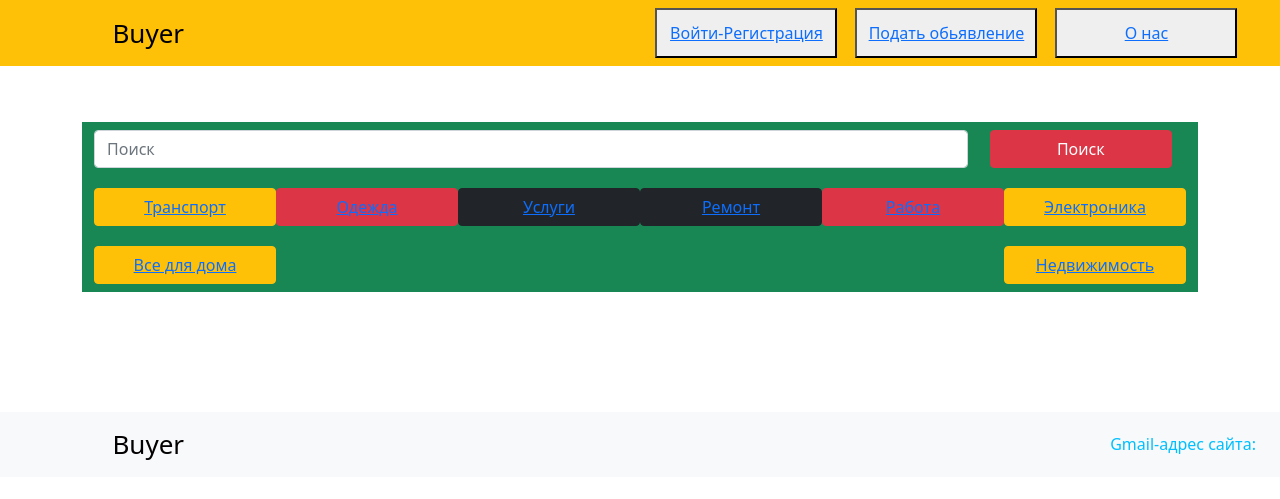
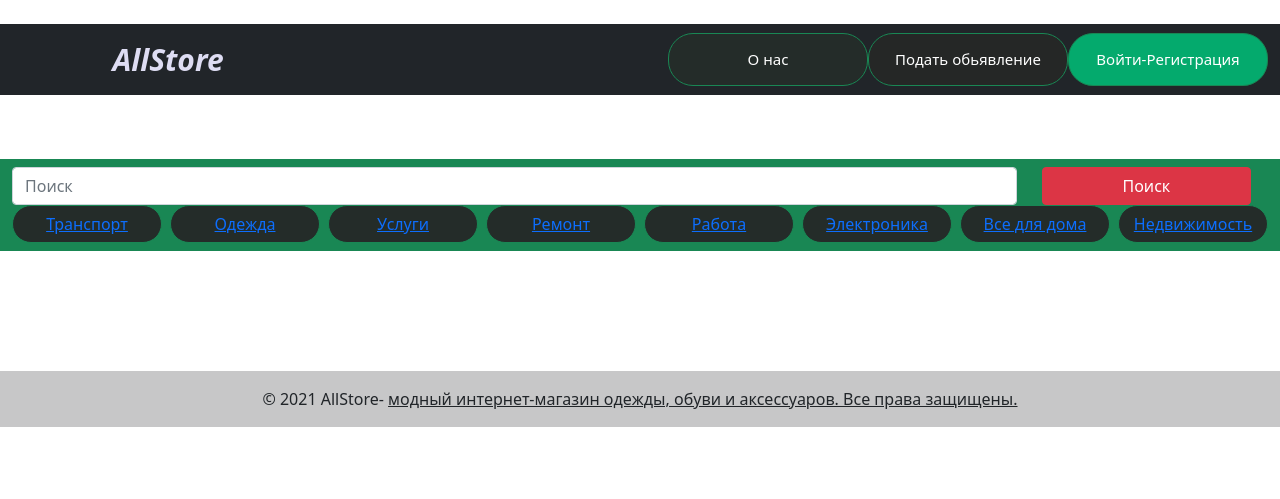
Before and after one commit to Zhantai28/Lalafo-50k, a Django app: page / in a window 1280 px wide. Shown: the top 499 px of the page. Run offline with Django 3.2, Linux system fonts and the light colour scheme; data that the repository does not hold is empty.

Commit message:
added design to base html

```diff
--- a/account/templates/account/index.html
+++ b/account/templates/account/index.html
@@ -4,19 +4,23 @@
 
 {% block page %}
   <nav class="navbar navbar-light bg-success" style="background-color: green; margin-top: 5%; width: 100%;">
+
       <div class="container-fluid" >
           <input class="form-control me-md-2" style="width: 80%;" type="search" placeholder="Поиск" aria-label="Search">
           <div class="d-grid gap-4 col-2 mx-auto">
             <button class="btn btn-danger " type="submit">Поиск</button>
+
+          </div style="display: inline-block">
+          <button class="btn btn-success my-2 my-sm-0" type="button" style="display: inline; width: 150px; background-color: rgb(36, 44, 41); border-radius: 25px"><a href="{{ 'products:c.get_absolute_url' }}" data-filter=".transport">Транспорт</a></button>
+          <button class="btn btn-success my-2 my-sm-0" type="button" style="display: inline; width: 150px; background-color: rgb(36, 44, 41); border-radius: 25px"><a href="{% url 'products:product_by_category' %}" data-filter=".clothes">Одежда</a></button>
+          <button class="btn btn-success my-2 my-sm-0" type="button" style="display: inline; width: 150px; background-color: rgb(36, 44, 41); border-radius: 25px"><a href="#" data-filter=".service">Услуги</a></button>
+          <button class="btn btn-success my-2 my-sm-0" type="button" style="display: inline; width: 150px; background-color: rgb(36, 44, 41); border-radius: 25px"><a href="#" data-filter=".repair">Ремонт</a></button>
+          <button class="btn btn-success my-2 my-sm-0" type="button" style="display: inline; width: 150px; background-color: rgb(36, 44, 41); border-radius: 25px"><a href="#" data-filter=".job">Работа</a></button>
+          <button class="btn btn-success my-2 my-sm-0" type="button" style="display: inline; width: 150px; background-color: rgb(36, 44, 41); border-radius: 25px"><a href="#" data-filter=".electronics">Электроника</a></button>
+          <button class="btn btn-success my-2 my-sm-0" type="button" style="display: inline; width: 150px; background-color: rgb(36, 44, 41); border-radius: 25px"><a href="#" data-filter=".forhome">Все для дома</a></button>
+          <button class="btn btn-success my-2 my-sm-0" type="button" style="display: inline; width: 150px; background-color: rgb(36, 44, 41); border-radius: 25px"><a href="{% url 'products:product_by_category' %}" data-filter=".house">Недвижимость</a></button>
           </div>
-            <button type="button" class="btn btn-warning col-6 col-md-2" style="margin-top: 20px;"><a href="{{ 'products:c.get_absolute_url' }}" data-filter=".transport">Транспорт</a></button>
-          <button type="button" class="btn btn-danger col-6 col-md-2" style="margin-top: 20px;"><a href="{% url 'products:product_by_category' %}" data-filter=".clothes">Одежда</a></button>
-          <button type="button" class="btn btn-dark col-6 col-md-2" style="margin-top: 20px;"><a href="#" data-filter=".service">Услуги</a></button>
-          <button type="button" class="btn btn-dark col-6 col-md-2" style="margin-top: 20px;"><a href="#" data-filter=".repair">Ремонт</a></button>
-          <button type="button" class="btn btn-danger col-6 col-md-2" style="margin-top: 20px;"><a href="#" data-filter=".job">Работа</a></button>
-          <button type="button" class="btn btn-warning col-6 col-md-2" style="margin-top: 20px;"><a href="#" data-filter=".electronics">Электроника</a></button>
-          <button type="button" class="btn btn-warning col-6 col-md-2" style="margin-top: 20px;"><a href="#" data-filter=".forhome">Все для дома</a></button>
-          <button type="button" class="btn btn-warning col-6 col-md-2" style="margin-top: 20px;"><a href="{% url 'products:product_by_category' %}" data-filter=".house">Недвижимость</a></button>
+
       </div>
   </nav>
   <div>
--- a/account/templates/base.html
+++ b/account/templates/base.html
@@ -8,35 +8,46 @@
     <link href="https://cdn.jsdelivr.net/npm/bootstrap@5.0.2/dist/css/bootstrap.min.css" rel="stylesheet" integrity="sha384-EVSTQN3/azprG1Anm3QDgpJLIm9Nao0Yz1ztcQTwFspd3yD65VohhpuuCOmLASjC" crossorigin="anonymous">
 </head>
 <body>
-    <nav class="navbar navbar-light bg-warning" style="color: rgb(153, 171, 229);">
+  <nav class="navbar navbar-expand-lg navbar-dark bg-dark" style="margin:24px 0;">
     <div class="container-fluid" >
-          <a class="navbar-brand" style="margin: 0 8%; color: rgb(0, 0, 0); font-size: 26px;" href="{% url 'account:homepage' %}">Buyer</a>
-          <form class="d-flex" style="margin-right: 1%;">
-            <div class="btn-group" role="group" aria-label="Basic mixed styles example">
-              <button type="button" style="margin-right: 3%; color: rgb(8, 3, 3); width: 200px; height: 50px;"><a href="{% url 'account:dashboard' %}">Войти-Регистрация</a></button>
-              <button type="button" style="margin-right: 3%; color: rgb(8, 3, 3); width: 200px; height: 50px;"><a href="{% url 'products:create_product' %}">Подать обьявление</a></button>
-              <button type="button" style="margin-right: 3%; color: rgb(3, 1, 1); width: 200px; height: 50px;"><a href="{% url 'account:about_us' %}">О нас</a></button>
+      <a class="navbar-brand" style="margin: 0 8%; color: rgb(222, 221, 243); font-size: 30px; font-style: oblique; font-weight:bold;" href="{% url 'account:homepage' %}">AllStore</a>
+      <button class="navbar-toggler navbar-toggler-right" type="button" data-toggle="collapse" data-target="#navb">
+        <span class="navbar-toggler-icon"></span>
       </button>
-
+      <form class="form-inline my-2 my-lg-0">
+        <div class="collapse navbar-collapse" id="navb">
+        <ul class="navbar-nav mr-auto">
+          <li class="nav-item">
+            <button class="btn btn-success my-2 my-sm-0" type="button" style="display: inline; width: 200px; background-color: rgb(36, 44, 41); border-radius: 25px"><a class="nav-link" style="color: white; font-size: 15px" href="{% url 'account:about_us' %}">О нас</a></button>
+          </li>
+          <li class="nav-item">
+            <button class="btn btn-success my-2 my-sm-0" type="button" style="display: inline; width: 200px; background-color: rgb(37, 39, 38); border-radius: 25px"><a class="nav-link" style="color: white; font-size: 15px" href="{% url 'products:create_product' %}">Подать обьявление</a></button>
+          </li>
+          <li class="nav-item">
+            <button class="btn btn-success my-2 my-sm-0" type="button" style="display: inline; width: 200px; background-color: rgb(4, 170, 109); border-radius: 25px"><a class="nav-link" style="color: white; font-size: 15px" href="{% url 'account:dashboard' %}">Войти-Регистрация</a></button>
+          </li>
+          </ul>
         </div>
         </form>
     </div>
 </nav>
-    <div class="container">
+
+
       {% block page %}
 
       {% endblock %}
     </div>
-    <nav class="navbar navbar-light bg-light"  style="margin-top: 60px;">
-      <div class="container-fluid">
-        <a class="navbar-brand" style="margin: 0 8%; color: rgb(3, 1, 1); font-size: 26px;" href="#">Buyer</a>
-        <form class="d-flex">
-          <div class="btn-group container-fluid" role="group" aria-label="Basic mixed styles example">
-            <div style="text-decoration: none; color: #00BFFF;">Gmail-адрес сайта:</div>
+    <footer class="bg-light text-center text-lg-start">
+      <!-- Copyright -->
+      <div class="text-center p-3" style="background-color: rgba(0, 0, 0, 0.2);">
+        © 2021 AllStore-
+        <a class="text-dark" href="https://mdbootstrap.com/">модный интернет-магазин одежды, обуви и аксессуаров. Все права защищены.</a>
       </div>
-        </form>
+      <!-- Copyright -->
+    </footer>
+
       </div>
-    </nav>
+
     <script src="https://cdn.jsdelivr.net/npm/bootstrap@5.0.2/dist/js/bootstrap.bundle.min.js" integrity="sha384-MrcW6ZMFYlzcLA8Nl+NtUVF0sA7MsXsP1UyJoMp4YLEuNSfAP+JcXn/tWtIaxVXM" crossorigin="anonymous"></script>
     <script src="https://cdn.jsdelivr.net/npm/@popperjs/core@2.9.2/dist/umd/popper.min.js" integrity="sha384-IQsoLXl5PILFhosVNubq5LC7Qb9DXgDA9i+tQ8Zj3iwWAwPtgFTxbJ8NT4GN1R8p" crossorigin="anonymous"></script>
     <script src="https://cdn.jsdelivr.net/npm/bootstrap@5.0.2/dist/js/bootstrap.min.js" integrity="sha384-cVKIPhGWiC2Al4u+LWgxfKTRIcfu0JTxR+EQDz/bgldoEyl4H0zUF0QKbrJ0EcQF" crossorigin="anonymous"></script>
```
Also changed, not shown: products/migrations/0009_auto_20210906_1849.py (added). Lines whose indentation alone changed are shown as unchanged.
